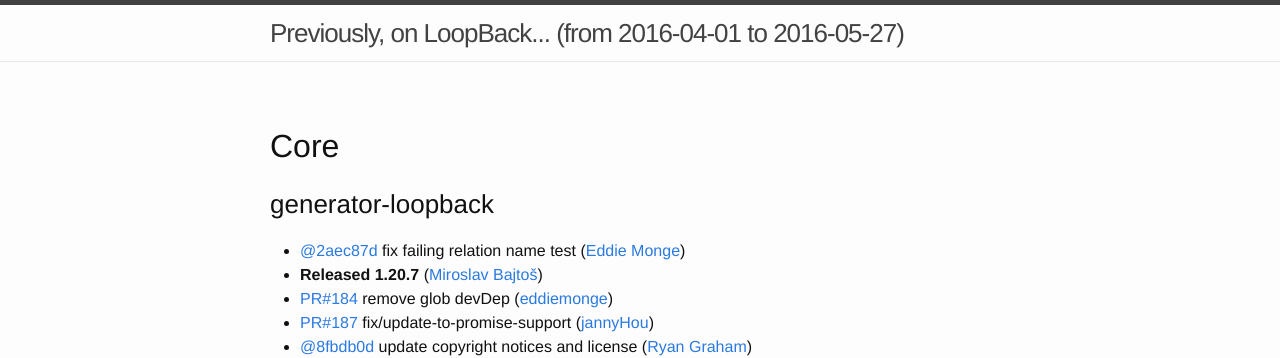
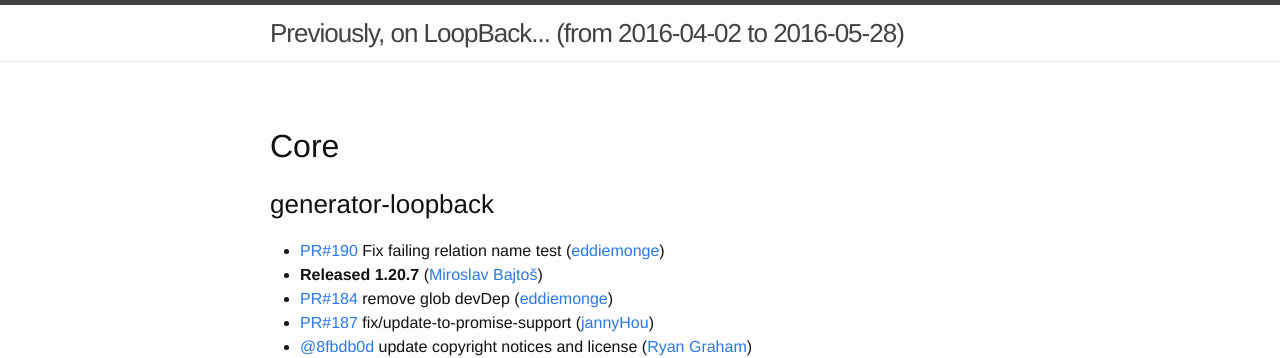
Before and after one commit to strongloop/loopback, a Jekyll site: the page built from index.md, in a window 1280 px wide and 900 px high. Shown: the top 358 px of the window. Built offline with Jekyll 4.4.1, drawn with Linux system fonts in a browser that asks for light colours.

Commit message:
Update changelog

```diff
--- a/index.md
+++ b/index.md
@@ -1,12 +1,12 @@
 ---
 layout: page
-since: (from 2016-04-01 to 2016-05-27)
+since: (from 2016-04-02 to 2016-05-28)
 ---
 
 ## Core
 
 ### generator-loopback
- * [@2aec87d](https://github.com/strongloop/generator-loopback/commit/2aec87dffe2996703d6d9a73496a75ba6af8996b) fix failing relation name test ([Eddie Monge](https://github.com/eddiemonge))
+ * [PR#190](https://github.com/strongloop/generator-loopback/pull/190) Fix failing relation name test ([eddiemonge](https://github.com/eddiemonge))
  * **Released 1.20.7** ([Miroslav Bajtoš](https://github.com/bajtos))
  * [PR#184](https://github.com/strongloop/generator-loopback/pull/184) remove glob devDep ([eddiemonge](https://github.com/eddiemonge))
  * [PR#187](https://github.com/strongloop/generator-loopback/pull/187) fix/update-to-promise-support ([jannyHou](https://github.com/jannyHou))
```
